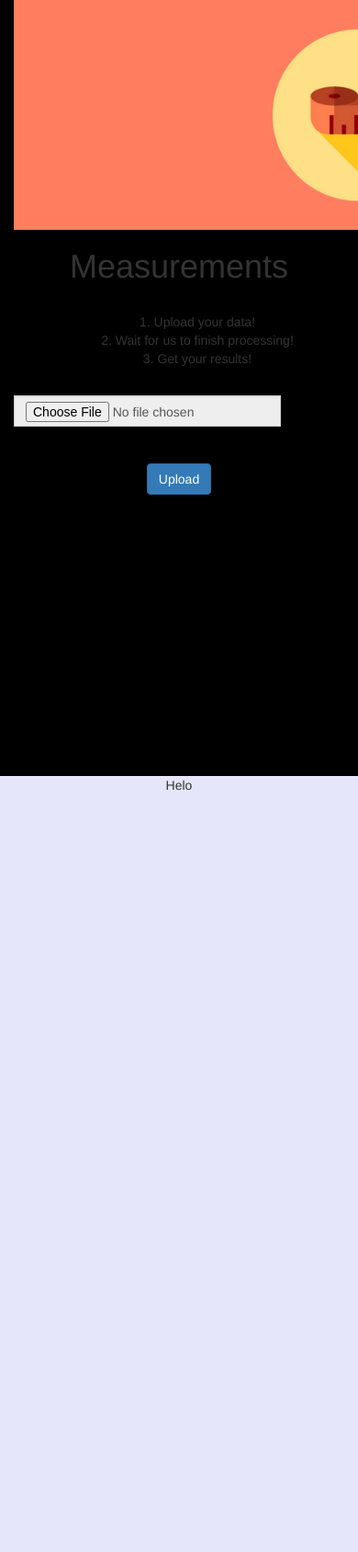
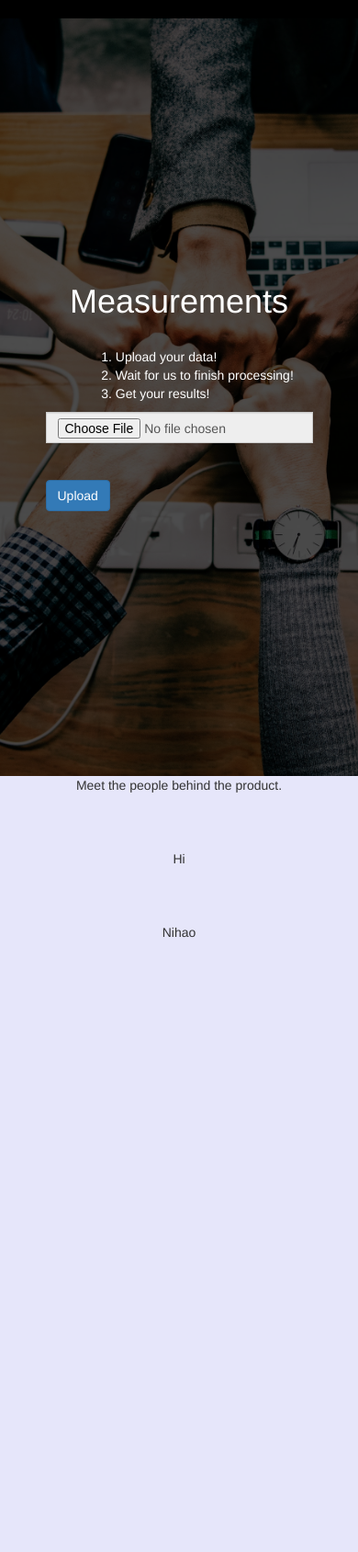
Before and after one commit to nicolecvaldez/campaign-measurement-webapp, a Flask app: page / in a window 390 px wide; the page is wider, and only the part inside the window is pictured. Shown: that part at 92% size. Run offline with Flask 2, Linux system fonts and the light colour scheme; some libraries are stand-ins or nearby versions.

Commit message:
Fixed up main page
- put in picture on main page as background
- uploaded picture
- modified run.py to have a server accessible by a mobile device

```diff
--- a/app/static/css/style.css
+++ b/app/static/css/style.css
@@ -13,12 +13,48 @@
 }
 
 .container {
+  background-color: black;
+  width: 100%;
+  height: 100%;
+  overflow: hidden;
+  padding: 0;
+}
+
+.container::after {
   text-align: center;
   background-color: black;
   width: 100%;
   height: 100%;
+  flex: 1;
+  background-image: url('../img/collaboration.jpg');
+  background-size: cover;
+  background-position: center;
+  opacity: 0.3;
+  z-index: -1;
+  padding: 0;
+  display: flex;
+  justify-content: center;
+}
 
-}
+  #controls {
+    color: white;
+    z-index: 1;
+    display: flex;
+    flex-direction: column;
+    justify-content: center;
+    align-items: center;
+
+    position: absolute;
+    margin: auto;
+    left: 0;
+    right: 0;
+    top: 0;
+    bottom: 0;
+  }
+
+  #items {
+    flex: column wrap;
+  }
 
 .below-the-fold {
   background-color: lavender;
--- a/app/templates/index.html
+++ b/app/templates/index.html
@@ -17,17 +17,19 @@
 	  {% endif %}
 	{% endwith %}
 
-    <img src="{{ url_for('static', filename = 'img/How-to-Measure-the-Success-of-Your-Online-Marketing-Campaigns.png') }}" height="250" align="middle">
+    <!-- <img src="{{ url_for('static', filename = 'img/How-to-Measure-the-Success-of-Your-Online-Marketing-Campaigns.png') }}" height="250" align="middle"> -->
+
+		<div id="controls">
 	    <h1>Measurements</h1>
 	    <br>
 
+			<div id="items">
 		    <ol style="list-style-position:inside;">
 		        <li>Upload your data!</li>
 		        <li>Wait for us to finish processing!</li>
 		        <li>Get your results!</li>
 		    </ol>
-
-    <br>
+			</div>
 
 			<form class="form-inline center-block" action="/" method="POST" enctype="multipart/form-data">
 	    <div class="input-group">
@@ -39,9 +41,15 @@
 	    </div> <br> <br>
 	    <button type="submit" class="btn btn-primary">Upload</button>
 	    </form>
+		</div>
+    <br>
 
 </div>
 <div class="below-the-fold">
-	Helo
+	Meet the people behind the product.
+	<br><br><br><br>
+	Hi
+	<br><br><br><br>
+	Nihao
 </div>
 {% endblock %}
--- a/run.py
+++ b/run.py
@@ -1,3 +1,3 @@
 #!flask/bin/python
 from app import app
-app.run(debug=True)
+app.run(debug=True, host='0.0.0.0')
```
Also changed, not shown: app/static/img/collaboration.jpg (added). Lines whose indentation alone changed are shown as unchanged.
